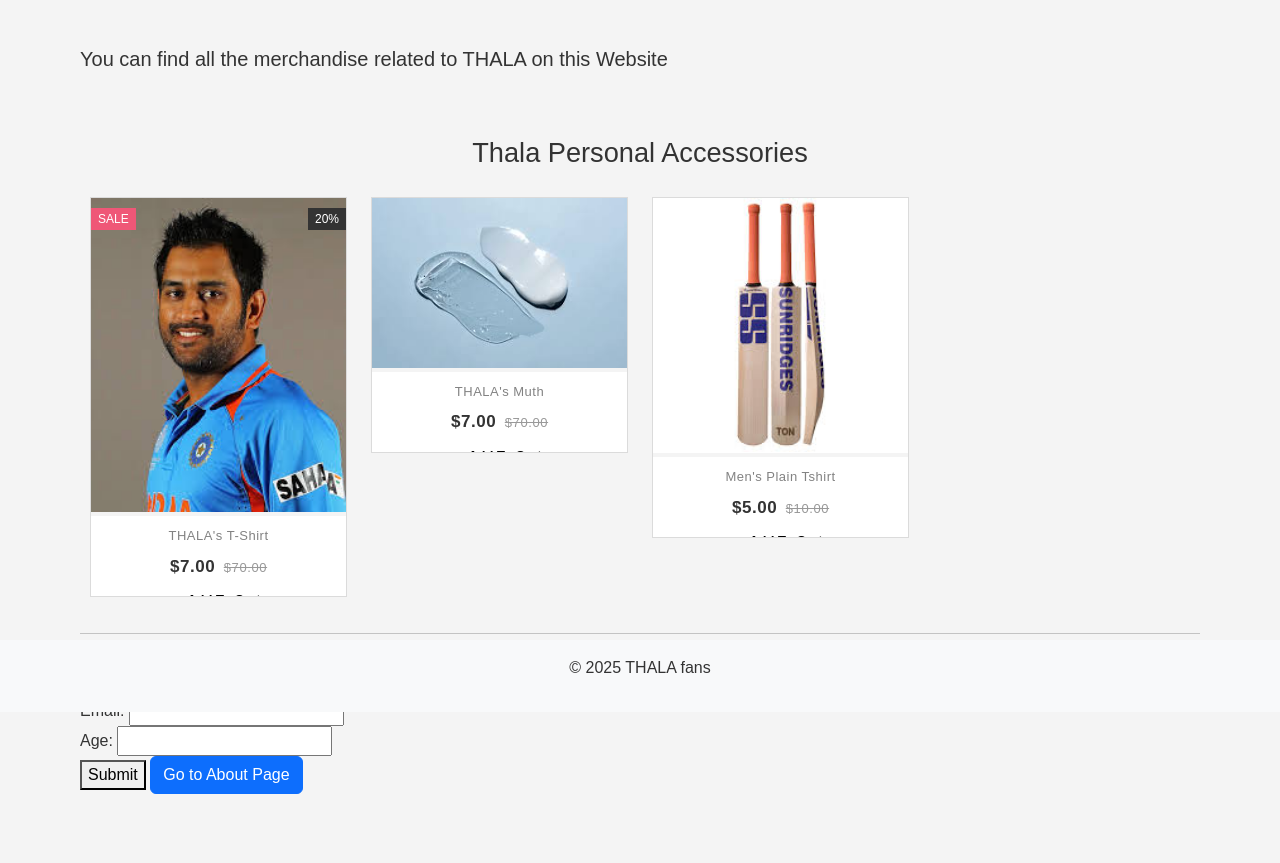
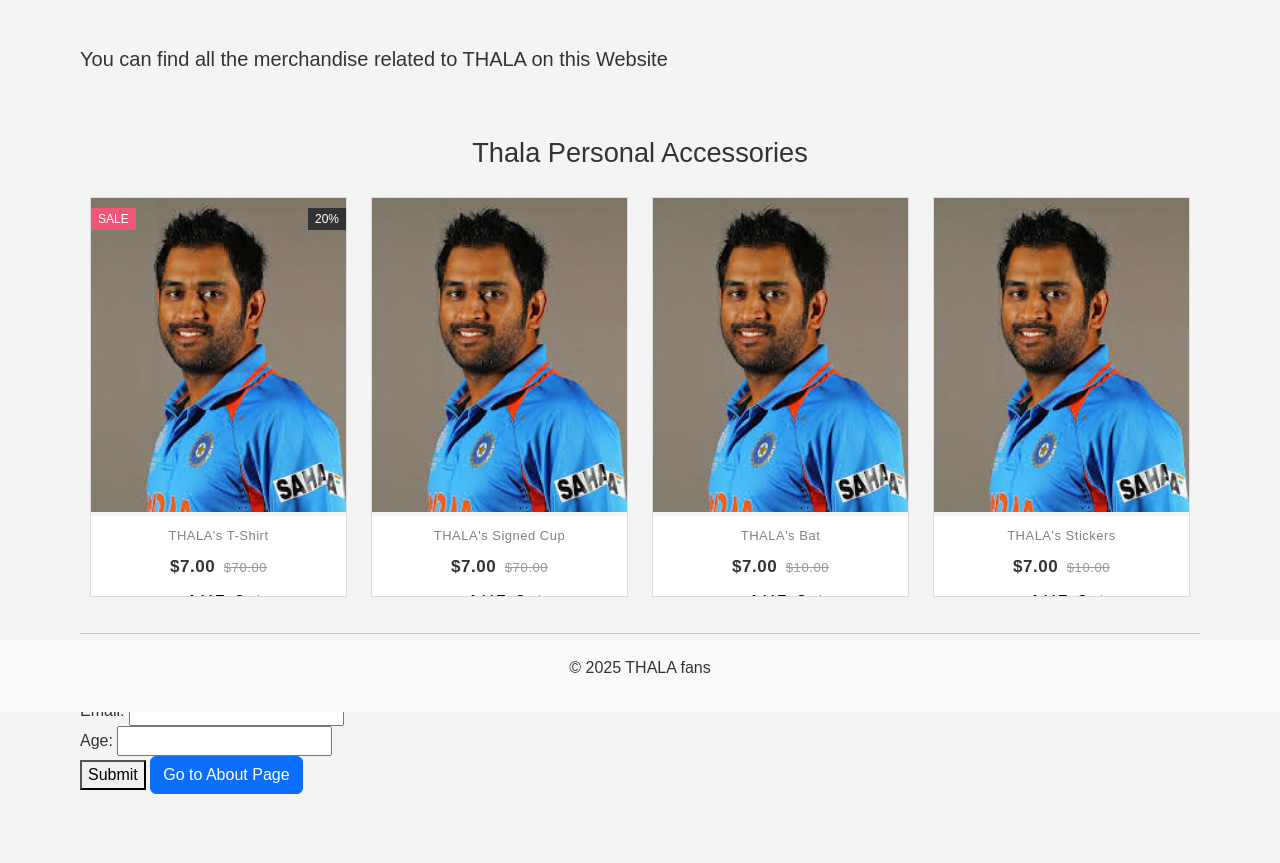
Before and after one commit to bhoomik-codes/thala-props, a Flask app: page / in a window 1280 px wide. Shown: the part 88-951 px from the top of the page. Run offline with Flask 3, Linux system fonts and the light colour scheme.

Commit message:
Update home.html

```diff
--- a/templates/home.html
+++ b/templates/home.html
@@ -59,8 +59,8 @@
             <div class="product-grid">
                 <div class="product-image">
                     <a href="#">
-                        <img class="pic-1" src="\static\images\muth.jpg">
-                        <img class="pic-2" src="\static\images\Untitled.jpg">
+                        <img class="pic-1" src="\static\images\Untitled.jpg">
+                        <img class="pic-2" src="\static\images\cup.jpg">
                     </a>
                     <ul class="social">
                         <li><a href="" data-tip="Quick View"><i class="fa fa-search"></i></a></li>
@@ -78,11 +78,11 @@
                     <li class="fa fa-star"></li>
                 </ul>
                 <div class="product-content">
-                    <h3 class="title"><a href="#">THALA's Muth</a></h3>
+                    <h3 class="title"><a href="#">THALA's Signed Cup</a></h3>
                     <div class="price">$7.00
                         <span>$70.00</span>
                     </div>
-                    <a class="add-to-cart" href="">+ Add To Cart</a>
+                    <a class="add-to-cart" href="/buynow">+ Add To Cart</a>
                 </div>
             </div>
         </div>
@@ -90,8 +90,8 @@
             <div class="product-grid">
                 <div class="product-image">
                     <a href="#">
-                        <img class="pic-1" src="\static\images\bat.jpg">
-                        <img class="pic-2" src="\static\images\untitled.jpg">
+                        <img class="pic-1" src="\static\images\untitled.jpg">
+                        <img class="pic-2" src="\static\images\bat.jpg">
                     </a>
                     <ul class="social">
                         <li><a href="" data-tip="Quick View"><i class="fa fa-search"></i></a></li>
@@ -109,14 +109,46 @@
                     <li class="fa fa-star"></li>
                 </ul>
                 <div class="product-content">
-                    <h3 class="title"><a href="#">Men's Plain Tshirt</a></h3>
-                    <div class="price">$5.00
+                    <h3 class="title"><a href="#">THALA's Bat</a></h3>
+                    <div class="price">$7.00
                         <span>$10.00</span>
                     </div>
-                    <a class="add-to-cart" href="">+ Add To Cart</a>
+                    <a class="add-to-cart" href="/buynow">+ Add To Cart</a>
                 </div>
             </div>
         </div>
+        <div class="col-md-3 col-sm-6">
+            <div class="product-grid">
+                <div class="product-image">
+                    <a href="#">
+                        <img class="pic-1" src="\static\images\untitled.jpg">
+                        <img class="pic-2" src="\static\images\sticker.jpg">
+                    </a>
+                    <ul class="social">
+                        <li><a href="" data-tip="Quick View"><i class="fa fa-search"></i></a></li>
+                        <li><a href="" data-tip="Add to Wishlist"><i class="fa fa-shopping-bag"></i></a></li>
+                        <li><a href="" data-tip="Add to Cart"><i class="fa fa-shopping-cart"></i></a></li>
+                    </ul>
+{#                    <span class="product-new-label">Sale</span>#}
+{#                    <span class="product-discount-label">50%</span>#}
+                </div>
+                <ul class="rating">
+                    <li class="fa fa-star"></li>
+                    <li class="fa fa-star"></li>
+                    <li class="fa fa-star"></li>
+                    <li class="fa fa-star"></li>
+                    <li class="fa fa-star"></li>
+                </ul>
+                <div class="product-content">
+                    <h3 class="title"><a href="#">THALA's Stickers</a></h3>
+                    <div class="price">$7.00
+                        <span>$10.00</span>
+                    </div>
+                    <a class="add-to-cart" href="/buynow">+ Add To Cart</a>
+                </div>
+            </div>
+        </div>
+
     </div>
 </div>
 <hr>
```
